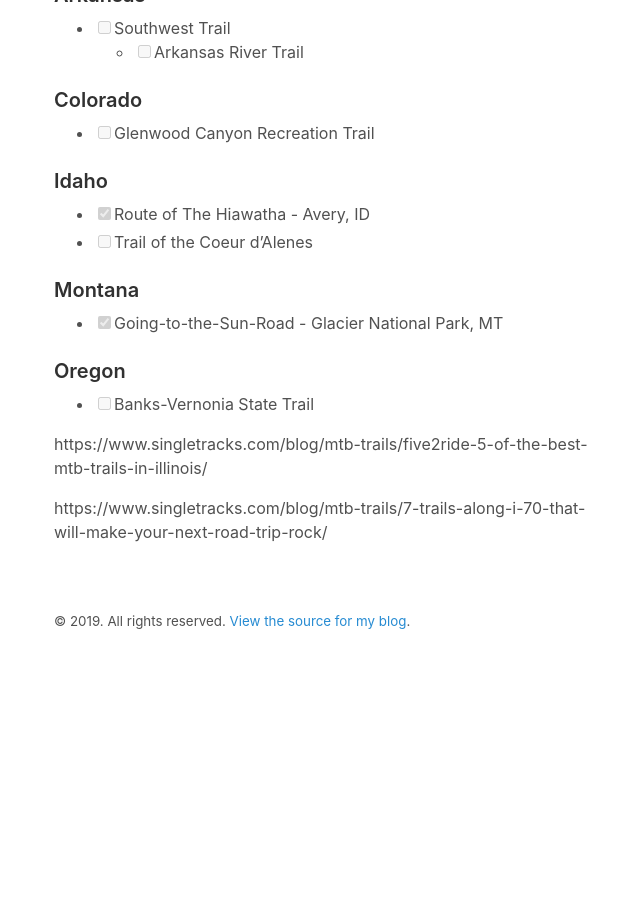
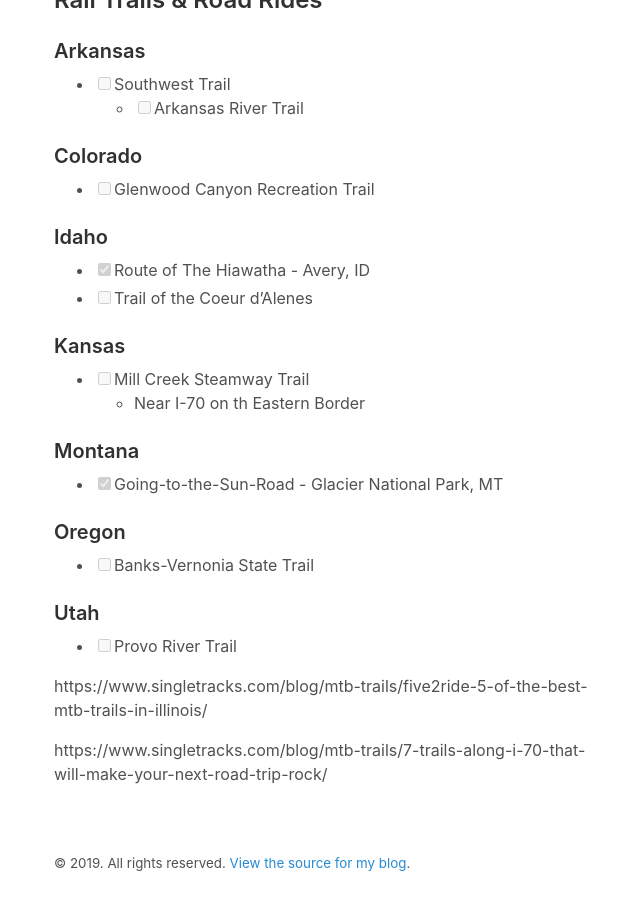
Before and after one commit to briankohles/briankohles.github.io, a Jekyll site: the page built from _bucketlists/bicycle-rides.md, in a window 1280 px wide and 900 px high, scrolled down 2747 px. Shown: the whole window, without its empty margins (306-946 px from the left). Built offline with Jekyll 4.4.1, drawn with Linux system fonts in a browser that asks for light colours; before the commit the page ends 3405 px from its top, so only the background shows below that; some of the changed text lies outside the part shown.

Commit message:
Update bicycle-rides.md

```diff
--- a/_bucketlists/bicycle-rides.md
+++ b/_bucketlists/bicycle-rides.md
@@ -47,6 +47,7 @@ categories: bucketlist
   - [ ] Black Partridge - Metamora, IL
   - [x] Independence Park - Washington, IL
   - [x] Wildlife Prairie Park - Peoria, IL
+  - [ ] Tunnel Hill State Trail - Shawnee Area
 
 ### Indiana
   - [ ] Fort Harrison State Park - Indianapolis
@@ -104,12 +106,18 @@ categories: bucketlist
   - [x] Route of The Hiawatha - Avery, ID
   - [ ] Trail of the Coeur d'Alenes
 
+### Kansas
+  - [ ] Mill Creek Steamway Trail
+    - Near I-70 on th Eastern Border
 
 ### Montana
   - [x] Going-to-the-Sun-Road - Glacier National Park, MT
 
 ### Oregon
-- [ ] Banks-Vernonia State Trail
+  - [ ] Banks-Vernonia State Trail
+
+### Utah
+  - [ ] Provo River Trail
 
 
 
```
Also changed, not shown: other parts of _bucketlists/bicycle-rides.md (+1 -0 lines).
